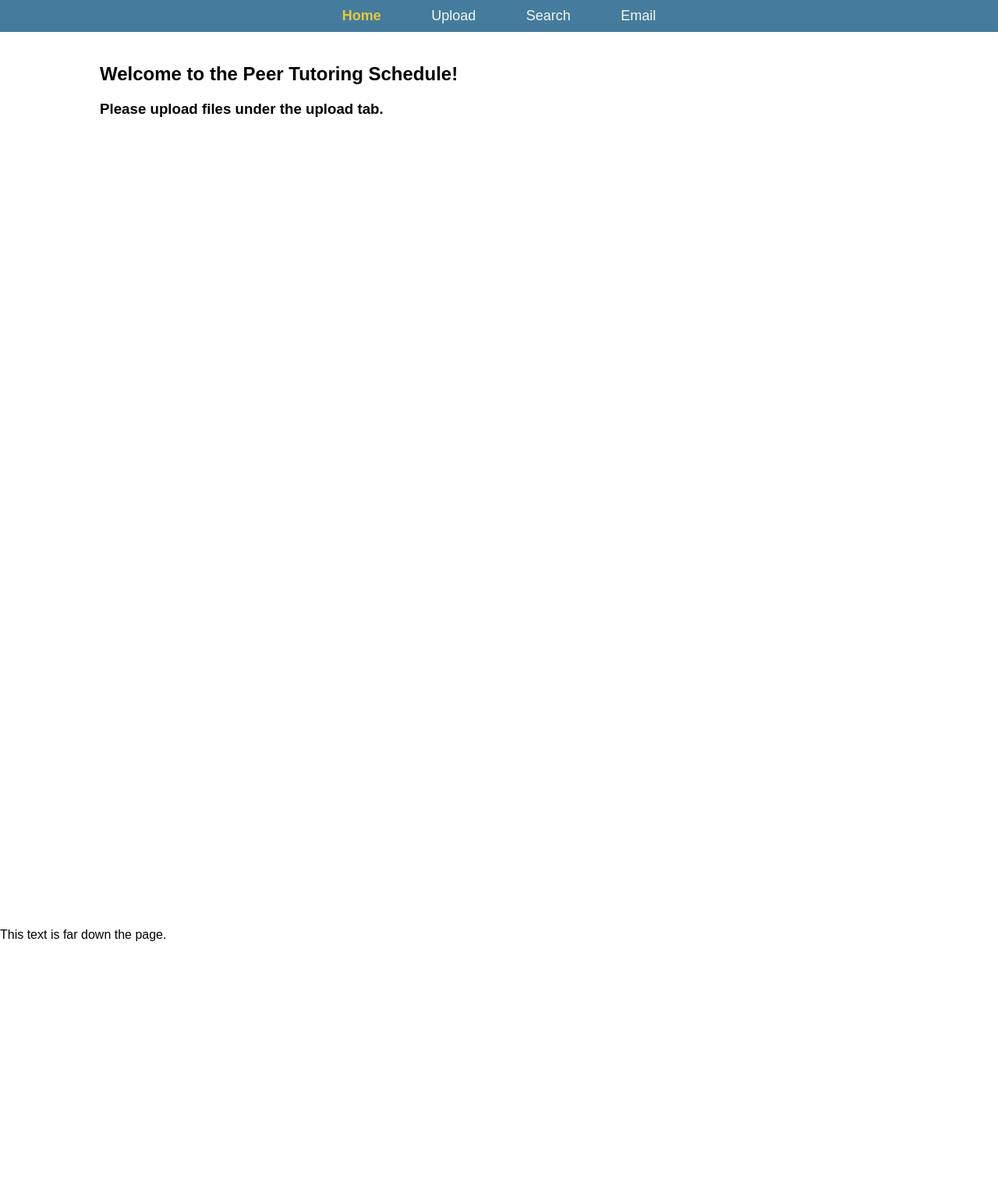
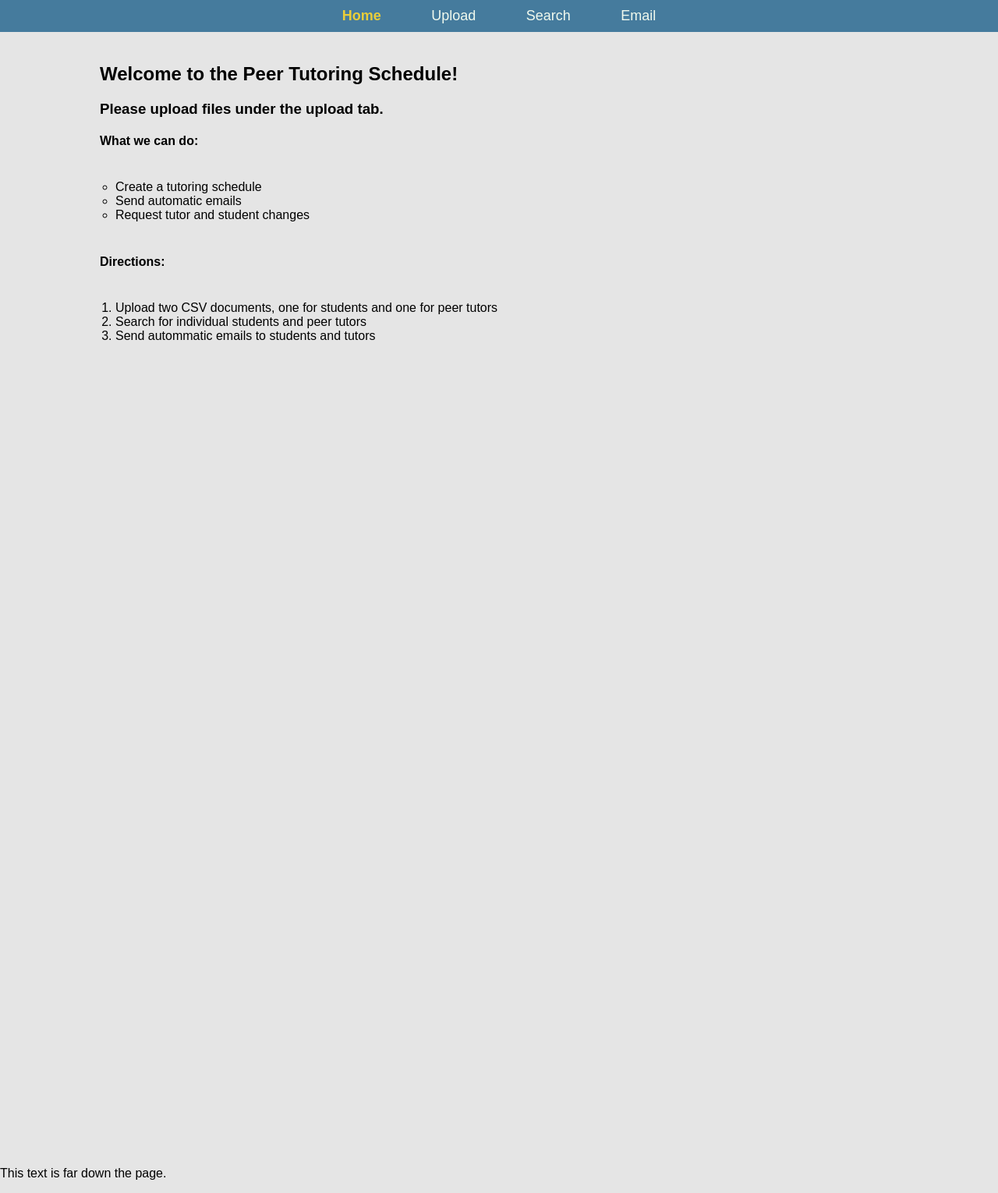
Before and after one commit to ben-steinberg-geffen/Peer-Tutoring-Scheduler, a Flask app: page / in a window 1280 px wide. Shown: the whole page at 78% size. Before the commit the page ends 1207 px from the top, so only its background shows below. Run offline with Flask 3, Linux system fonts and the light colour scheme.

Commit message:
Maya commit 2/5

```diff
--- a/static/style.css
+++ b/static/style.css
@@ -1,7 +1,7 @@
 /*main design*/
 body {
     font-family: Arial, sans-serif;
-    background-color: #ffffff;
+    background-color: #e5e5e5;
     margin: 0;
     padding: 0;
     overflow-y: auto; /*enables vertical scrolling*/
@@ -21,7 +21,7 @@ nav {
 }
 
 nav a {
-    color: #f1faee;  /* Default link color */
+    color: #f1faee;
     margin: 0 15px;
     text-decoration: none;
     font-size: 18px;
@@ -29,11 +29,11 @@ nav a {
 }
 
 nav a:hover {
-    color: #fff;  /* Color when hovering */
+    color: #fff;
 }
 
 nav a.active {
-    color: #e6c939;  /* Color for active/current page */
+    color: #eacd39;
     font-weight: bold;
 }
 
@@ -129,8 +129,8 @@ button.upload:hover {
 .request-change-btn {
     position: fixed;
     bottom: 20px;
-    left: 20px;
-    background-color: rgb(255, 31, 31);
+    right: 20px;
+    background-color: #E63946;
     color: white;
     border: 2px;
     padding: 10px 20px;
@@ -141,13 +141,72 @@ button.upload:hover {
 }
 
 .request-change-btn:hover {
-    background-color: #ff6666;
+    background-color: #ff8f8f;
 }
 
-/*
-.container {
+.modal {
+    display: none;
+    position: fixed;
+    z-index: 100;
+    width: 100%;
+    height: 100%;
+    background-color: rgba(0, 0, 0, 0.5);
+}
+
+.modal-content {
+    background-color: #ffffff;
+    margin: 15% auto;
+    padding: 20px;
+    border-radius: 10px;
+    width: 300px;
+    text-align: center;
+    box-shadow: 0px 4px 8px rgba(0, 0, 0, 0.2);
+}
+
+
+.close {
+    color: #aaa;
+    float: right;
+    font-size: 28px;
+    font-weight: bold;
+    cursor: pointer;
+}
+
+.close:hover {
+    color: black;
+}
+
+.modal-btn {
+    background-color: #457b9d;
+    color: white;
+    border: none;
+    padding: 10px;
+    margin: 10px;
+    cursor: pointer;
+    border-radius: 5px;
+    width: 100%;
+}
+
+.modal-btn:hover {
+    background-color: #3a6c85;
+}
+
+/*home page bullet points*/
+ul {
     padding: 20px;
 }
+ul.a {
+    padding: 20px;
+    color: black;
+    list-style-type: circle;
+    list-style-position: outside;
+}
+ol {
+    padding: 20px;
+}
+
+
+
 
 .alert {
     padding: 10px;
@@ -169,4 +228,3 @@ button.upload:hover {
     background-color: #d1ecf1;
     color: #0c5460;
 }
-*/
--- a/templates/home.html
+++ b/templates/home.html
@@ -2,5 +2,24 @@
 
 {% block content %}
 <h2>Welcome to the Peer Tutoring Schedule!</h2>
+<bl></bl>
 <h3>Please upload files under the upload tab.</h3>
+<bl></bl>
+<h4>What we can do:</h4>
+
+<ul class="a">
+    <li>Create a tutoring schedule</li>
+    <li>Send automatic emails</li>
+    <li>Request tutor and student changes</li>
+</ul>
+
+<h4>Directions:</h4>
+<ol class="a">
+    <li>Upload two CSV documents, one for students and one for peer tutors</li>
+    <li>Search for individual students and peer tutors</li>
+    <li>Send autommatic emails to students and tutors</li>
+</ol>
+
+
+
 {% endblock %}
```
Also changed, not shown: templates/search.html (+28 -0 lines).
